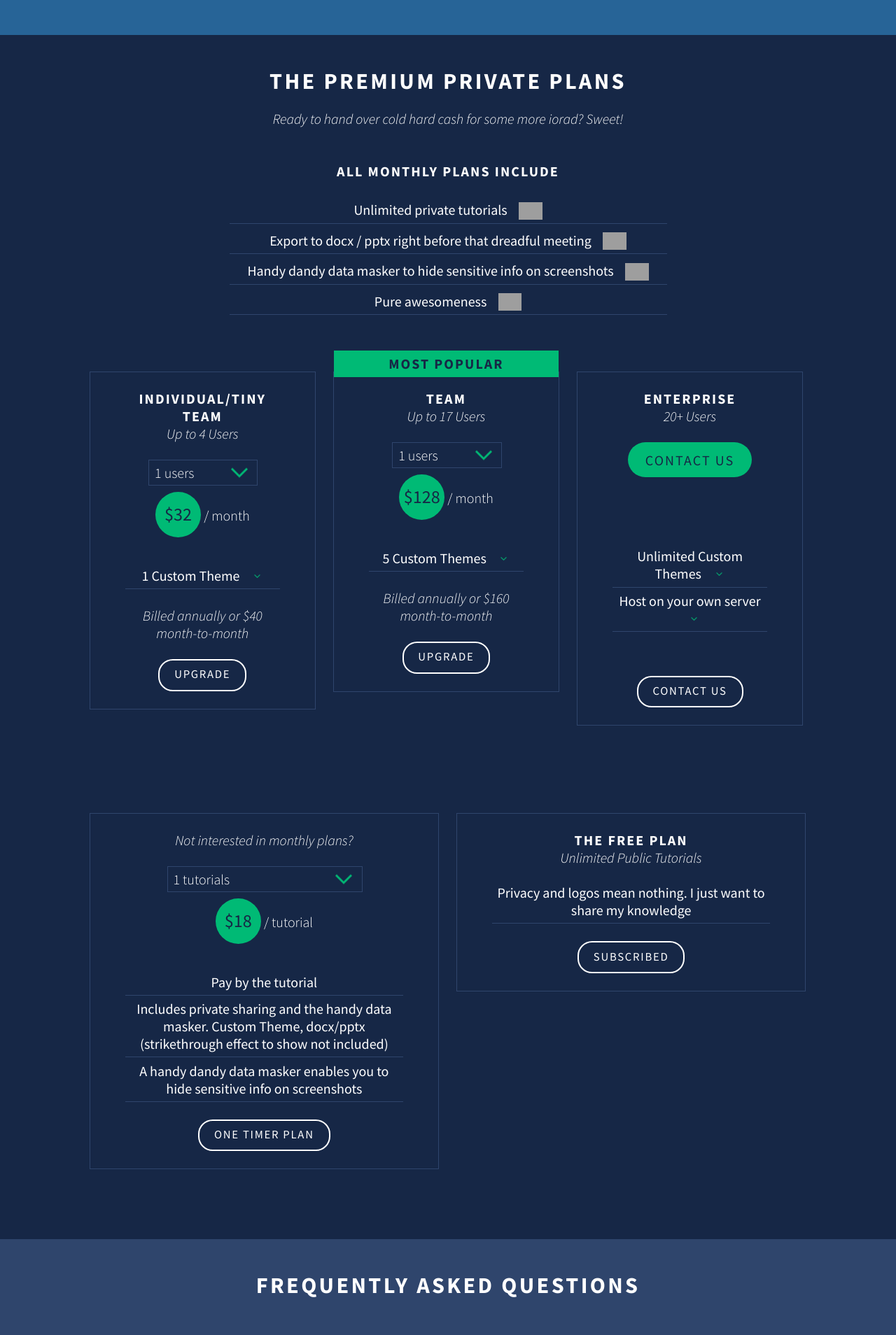
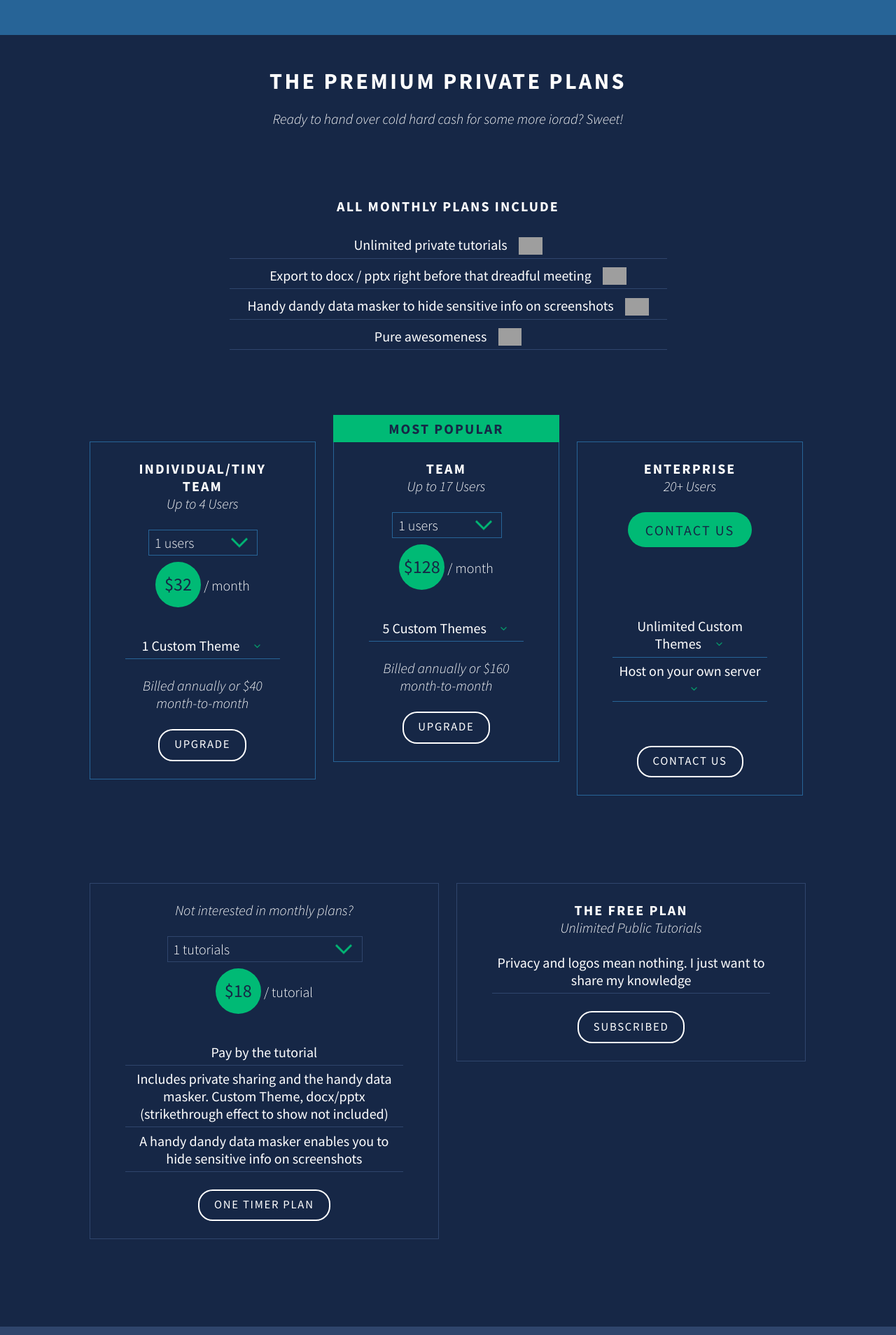
Before and after one commit to metamn/iorad, a Jekyll site: the page built from index.html, in a window 1280 px wide. Shown: the top 1908 px of the page at 70% size. Built offline with Jekyll 4.4.1, drawn with Linux system fonts in a browser that asks for light colours; nearby versions of some CDN libraries; grey boxes are pictures that could not be loaded.

Commit message:
Small tweaks

```diff
--- a/assets/styles/molecules/most-popular.scss
+++ b/assets/styles/molecules/most-popular.scss
@@ -1,11 +1,12 @@
 @mixin most-popular {
   @include block;
   position: absolute;
-  top: -$gutter - $gutter / 4;
-  left: 0;
+  top: calc(-#{$gutter} - #{$gutter / 2} - 2px);
+  left: -1px;
 
   @include colors(darkblue-on-green);
   @include font(box-title);
   font-size: 100%;
   padding: $gutter / 4 0;
+  border: 1px solid $green;
 }
--- a/assets/styles/screen.css
+++ b/assets/styles/screen.css
@@ -44,7 +44,7 @@
 html.pricing body #pricing #title .container { text-align: center; display: inline-block; padding-left: 1.25em; padding-right: 1.25em; width: calc(100% - 2.5em); max-width: 62.5em; }
 html.pricing body #pricing #title .container h1 { font-family: 'Source Sans Pro', sans-serif; font-weight: 700; font-size: 1.6154em; text-transform: uppercase; letter-spacing: 0.10417em; line-height: 1; }
 html.pricing body #pricing #title .container p { font-family: 'Source Sans Pro', sans-serif; font-weight: 300; font-style: italic; margin-top: 1.25em; }
-html.pricing body #pricing #all-plans { text-align: center; }
+html.pricing body #pricing #all-plans { text-align: center; margin: 2.5em 0; }
 html.pricing body #pricing #all-plans .container { text-align: center; display: inline-block; padding-left: 1.25em; padding-right: 1.25em; width: calc(100% - 2.5em); max-width: 31.25em; }
 html.pricing body #pricing #all-plans .container p { font-family: 'Source Sans Pro', sans-serif; font-weight: 700; text-transform: uppercase; letter-spacing: 0.10417em; }
 html.pricing body #pricing #all-plans .container ul { margin-top: 1.25em; /*
@@ -60,14 +60,14 @@
 @media only screen and (max-width: 63.999em) { html.pricing body #pricing #primary-plans { margin-top: 2.5em; padding-left: 1.25em; padding-right: 1.25em; width: calc(100% - 2.5em - 0px); }
   html.pricing body #pricing #primary-plans article.popular { margin-top: 1.25em; } }
 @media only screen and (min-width: 64em) { html.pricing body #pricing #primary-plans { margin-top: 3.75em; padding-left: 10%; padding-right: 10%; width: calc(100% - 20% - 0px); } }
-html.pricing body #pricing #primary-plans article { text-align: center; float: left; padding-left: 1.25em; padding-right: 1.25em; width: calc(31.5% - 2.5em - 2px); margin-right: 2.5%; margin-bottom: 2.5em; padding: 1.25em; position: relative; border: 1px solid #2f456c; }
+html.pricing body #pricing #primary-plans article { text-align: center; float: left; padding-left: 1.25em; padding-right: 1.25em; width: calc(31.5% - 2.5em - 2px); margin-right: 2.5%; margin-bottom: 2.5em; padding: 1.25em; position: relative; border: 1px solid #276497; }
 html.pricing body #pricing #primary-plans article .container { text-align: center; display: inline-block; padding-left: 1.25em; padding-right: 1.25em; width: calc(100% - 2.5em); max-width: 31.25em; }
 html.pricing body #pricing #primary-plans article:last-of-type { margin-right: 0; }
 @media only screen and (max-width: 63.999em) { html.pricing body #pricing #primary-plans article { padding-left: 1.25em; padding-right: 1.25em; width: calc(100% - 2.5em - 2px); margin-right: 0; } }
 html.pricing body #pricing #primary-plans article .title h2 { font-family: 'Source Sans Pro', sans-serif; font-weight: 700; text-transform: uppercase; letter-spacing: 0.10417em; }
 html.pricing body #pricing #primary-plans article .subtitle p { font-family: 'Source Sans Pro', sans-serif; font-weight: 300; font-style: italic; }
 html.pricing body #pricing #primary-plans article .users { margin: 1.25em 0; }
-html.pricing body #pricing #primary-plans article .users .selectbox { border: 1px solid #2f456c; background: transparent url("http://metamn.github.io/iorad/assets/images/icon-arrow-down-green.png") no-repeat 99% 50%; width: 70%; margin: 0 15%; overflow: hidden; }
+html.pricing body #pricing #primary-plans article .users .selectbox { border: 1px solid #276497; background: transparent url("http://metamn.github.io/iorad/assets/images/icon-arrow-down-green.png") no-repeat 99% 50%; width: 70%; margin: 0 15%; overflow: hidden; }
 @media only screen and (max-width: 63.999em) { html.pricing body #pricing #primary-plans article .users .selectbox { background: transparent url("http://metamn.github.io/iorad/assets/images/icon-arrow-down-green-medium.png") no-repeat 99% 50%; } }
 html.pricing body #pricing #primary-plans article .users .selectbox select { color: white; background-color: #162746; font-family: 'Source Sans Pro', sans-serif; font-weight: 300; font-size: 100%; padding: 5px 8px; width: 130%; border: none; box-shadow: none; background: transparent; background-image: none; -webkit-appearance: none; }
 html.pricing body #pricing #primary-plans article .price .usd { width: 2.5em; height: 2.5em; -webkit-border-radius: 2.5em; -moz-border-radius: 2.5em; -ms-border-radius: 2.5em; -o-border-radius: 2.5em; border-radius: 2.5em; border: 2px solid; display: inline-block; text-align: center; font-size: smaller; font-family: 'Source Sans Pro', sans-serif; font-weight: 400; color: #162746; background-color: #00ba75; font-size: 1.3077em; border: none; position: relative; top: -0.625em; }
@@ -78,7 +78,7 @@
 html.pricing body #pricing #primary-plans article .instead-of-price p a { text-decoration: none; }
 html.pricing body #pricing #primary-plans article .features { margin-top: 1.25em; }
 html.pricing body #pricing #primary-plans article .features ul { font-family: 'Source Sans Pro', sans-serif; font-weight: 400; }
-html.pricing body #pricing #primary-plans article .features ul li { margin-bottom: 0.3125em; padding-bottom: 0.3125em; border-bottom: 1px solid #2f456c; }
+html.pricing body #pricing #primary-plans article .features ul li { margin-bottom: 0.3125em; padding-bottom: 0.3125em; border-bottom: 1px solid #276497; }
 html.pricing body #pricing #primary-plans article .features ul li span.feature.with-description:after { content: url("http://metamn.github.io/iorad/assets/images/icon-arrow-down-green-small.png"); margin-left: 0.625em; position: relative; top: 2px; cursor: pointer; }
 @media only screen and (max-width: 63.999em) { html.pricing body #pricing #primary-plans article .features ul li span.feature.with-description:after { margin-left: 0px; top: 0.3125em; } }
 html.pricing body #pricing #primary-plans article .features ul li span.feature-description { display: none; }
@@ -87,7 +87,7 @@
 html.pricing body #pricing #primary-plans article .button { margin-top: 1.25em; }
 html.pricing body #pricing #primary-plans article .button p { padding: 0.625em 1.25em; border: 2px solid; -webkit-border-radius: 1.25em; -moz-border-radius: 1.25em; -ms-border-radius: 1.25em; -o-border-radius: 1.25em; border-radius: 1.25em; display: inline-block; cursor: pointer; font-family: 'Source Sans Pro', sans-serif; font-weight: 400; font-size: smaller; text-transform: uppercase; letter-spacing: 0.10417em; }
 html.pricing body #pricing #primary-plans article .button p a { text-decoration: none; }
-html.pricing body #pricing #primary-plans article .popular { width: 100%; float: left; position: absolute; top: -1.5625em; left: 0; color: #162746; background-color: #00ba75; font-size: 1.3077em; font-family: 'Source Sans Pro', sans-serif; font-weight: 700; text-transform: uppercase; letter-spacing: 0.10417em; font-size: 100%; padding: 0.3125em 0; }
+html.pricing body #pricing #primary-plans article .popular { width: 100%; float: left; position: absolute; top: calc(-1.25em - 0.625em - 2px); left: -1px; color: #162746; background-color: #00ba75; font-size: 1.3077em; font-family: 'Source Sans Pro', sans-serif; font-weight: 700; text-transform: uppercase; letter-spacing: 0.10417em; font-size: 100%; padding: 0.3125em 0; border: 1px solid #00ba75; }
 @media only screen and (min-width: 64em) { html.pricing body #pricing #primary-plans article#enterprise .instead-of-price { width: 100%; float: left; height: 7.5em; }
   html.pricing body #pricing #primary-plans article#enterprise .instead-of-price .instead-of-price p { margin-top: 1.5625em; }
   html.pricing body #pricing #primary-plans article#enterprise .button { margin-top: 3.125em; } }
@@ -121,14 +121,14 @@
 html.pricing body #pricing #secondary-plans article .button { margin-top: 1.25em; }
 html.pricing body #pricing #secondary-plans article .button p { padding: 0.625em 1.25em; border: 2px solid; -webkit-border-radius: 1.25em; -moz-border-radius: 1.25em; -ms-border-radius: 1.25em; -o-border-radius: 1.25em; border-radius: 1.25em; display: inline-block; cursor: pointer; font-family: 'Source Sans Pro', sans-serif; font-weight: 400; font-size: smaller; text-transform: uppercase; letter-spacing: 0.10417em; }
 html.pricing body #pricing #secondary-plans article .button p a { text-decoration: none; }
-html.pricing body #pricing #secondary-plans article .popular { width: 100%; float: left; position: absolute; top: -1.5625em; left: 0; color: #162746; background-color: #00ba75; font-size: 1.3077em; font-family: 'Source Sans Pro', sans-serif; font-weight: 700; text-transform: uppercase; letter-spacing: 0.10417em; font-size: 100%; padding: 0.3125em 0; }
+html.pricing body #pricing #secondary-plans article .popular { width: 100%; float: left; position: absolute; top: calc(-1.25em - 0.625em - 2px); left: -1px; color: #162746; background-color: #00ba75; font-size: 1.3077em; font-family: 'Source Sans Pro', sans-serif; font-weight: 700; text-transform: uppercase; letter-spacing: 0.10417em; font-size: 100%; padding: 0.3125em 0; border: 1px solid #00ba75; }
 @media only screen and (min-width: 64em) { html.pricing body #pricing #secondary-plans article#enterprise .instead-of-price { width: 100%; float: left; height: 7.5em; }
   html.pricing body #pricing #secondary-plans article#enterprise .instead-of-price .instead-of-price p { margin-top: 1.5625em; }
   html.pricing body #pricing #secondary-plans article#enterprise .button { margin-top: 3.125em; } }
 html.pricing body #pricing #secondary-plans article .container > h3 { display: none; }
-html.pricing body #faq { text-align: center; margin: 2.5em 0 0; color: white; background-color: #2f456c; padding-top: 2.5em; }
+html.pricing body #faq { text-align: center; margin: 3.75em 0 0; color: white; background-color: #2f456c; padding-top: 2.5em; }
 html.pricing body #faq .container { text-align: center; display: inline-block; padding-left: 1.25em; padding-right: 1.25em; width: calc(100% - 2.5em); max-width: 62.5em; }
-html.pricing body #faq h2 { font-family: 'Source Sans Pro', sans-serif; font-weight: 700; font-size: 1.6154em; text-transform: uppercase; letter-spacing: 0.10417em; line-height: 1; }
+html.pricing body #faq h2 { font-family: 'Source Sans Pro', sans-serif; font-weight: 700; font-size: 1.6154em; text-transform: uppercase; letter-spacing: 0.10417em; line-height: 1; margin-bottom: 1.25em; }
 html.pricing body #faq .container article { margin-top: 2.5em; text-align: center; }
 html.pricing body #faq .container article > h3 { display: block; }
 html.pricing body #faq .container article .container { text-align: center; display: inline-block; padding-left: 1.25em; padding-right: 1.25em; width: calc(100% - 2.5em); max-width: 31.25em; }
--- a/assets/styles/structures/all-plans.scss
+++ b/assets/styles/structures/all-plans.scss
@@ -1,5 +1,6 @@
 @mixin all-plans {
   @include center($text-width);
+  margin: $gutter * 2 0;
 
   .container {
     p {
--- a/assets/styles/structures/faqs.scss
+++ b/assets/styles/structures/faqs.scss
@@ -1,12 +1,13 @@
 @mixin faqs {
   @include center($text-width * 2);
-  margin: $gutter * 2 0 0;
+  margin: $gutter * 3 0 0;
 
   @include colors(white-on-blue);
   padding-top: $gutter * 2;
 
   h2 {
     @include font(title);
+    margin-bottom: $gutter;
   }
 
   .container {
--- a/assets/styles/structures/primary-plans.scss
+++ b/assets/styles/structures/primary-plans.scss
@@ -9,8 +9,8 @@
 
     position: relative;
 
-    border: 1px solid $blue;
-    @include primary-plan;
+    border: 1px solid $lightblue;
+    @include primary-plan($lightblue);
 
   }
 }
```
Also changed, not shown: 5 other files.
